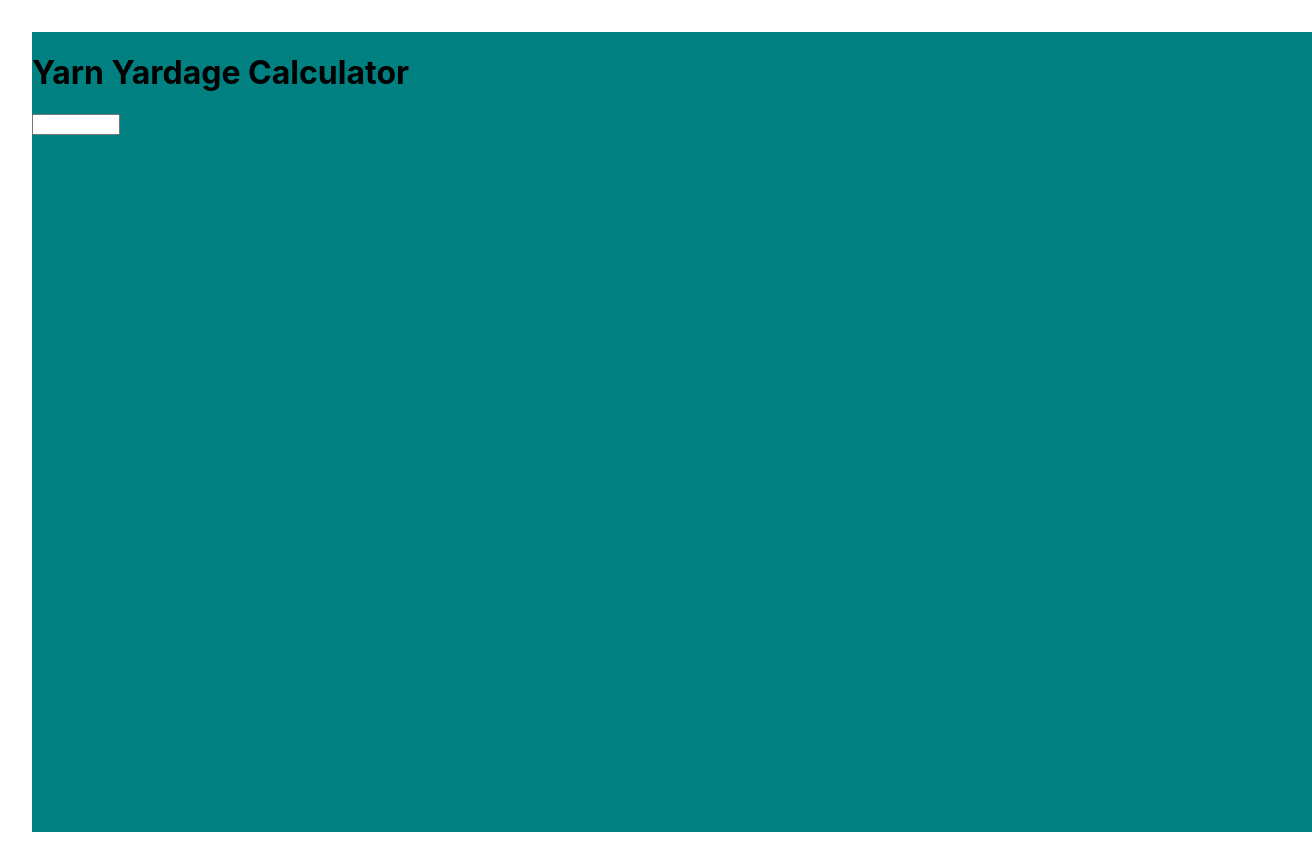
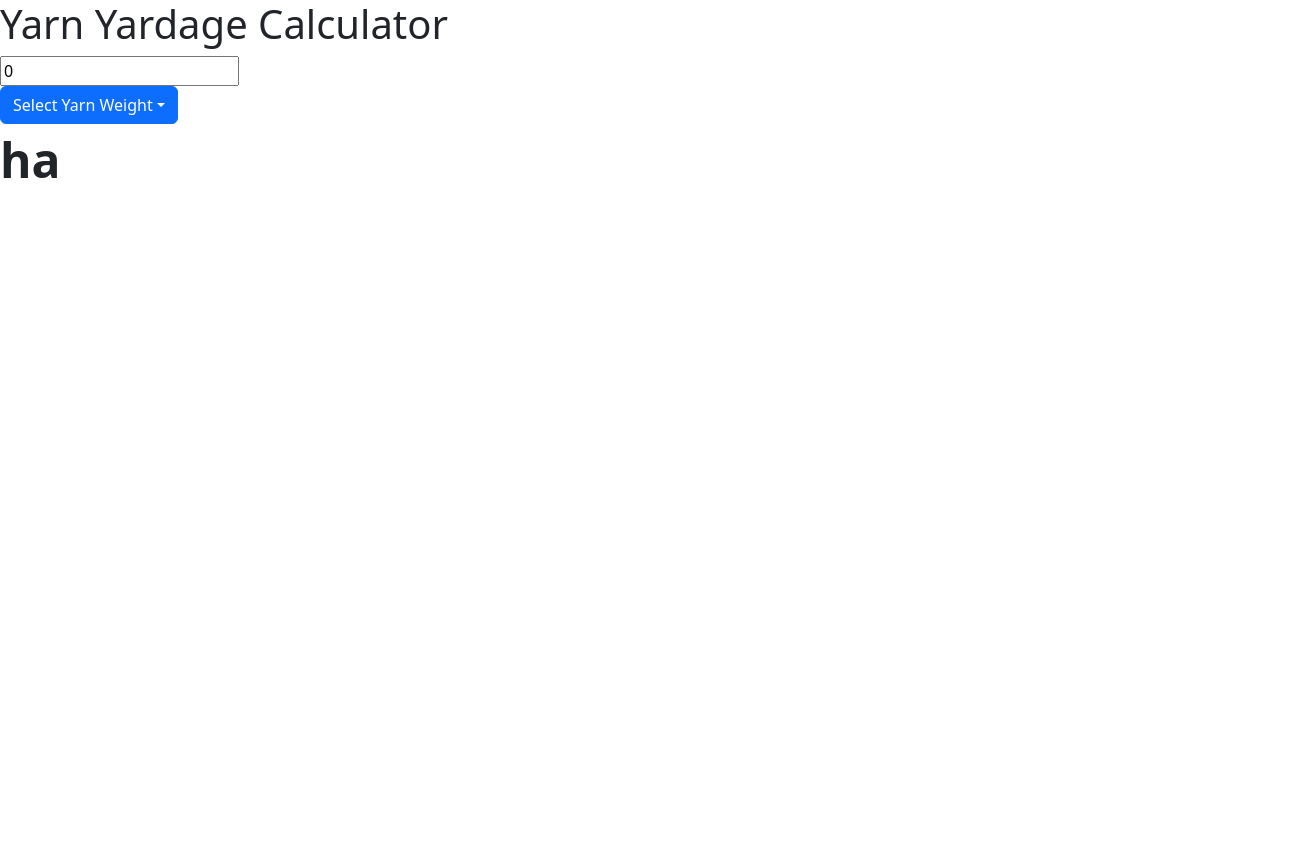
Before and after one commit to racheljay/yarn-yardage-calculator, a React (Create React App) app: page / in a window 1280 px wide. Shown: the whole page, 1312 px wide, since content can reach past the window. After the commit the page ends 800 px from the top, so only its background shows below. Built offline with nearby package versions, Linux system fonts and the light colour scheme.

Commit message:
form wrapper and number input

```diff
--- a/package.json
+++ b/package.json
@@ -3,11 +3,14 @@
   "version": "0.1.0",
   "private": true,
   "dependencies": {
+    "@radix-ui/react-dropdown-menu": "^2.0.6",
     "@stitches/react": "^1.2.8",
     "@testing-library/jest-dom": "^5.17.0",
     "@testing-library/react": "^13.4.0",
     "@testing-library/user-event": "^13.5.0",
+    "bootstrap": "^5.3.2",
     "react": "^18.2.0",
+    "react-bootstrap": "^2.9.1",
     "react-dom": "^18.2.0",
     "react-scripts": "5.0.1",
     "web-vitals": "^2.1.4"
--- a/src/App.js
+++ b/src/App.js
@@ -1,16 +1,19 @@
 import { styled } from '@stitches/react';
+import { useState } from 'react';
+import Dropdown from 'react-bootstrap/Dropdown';
+import DropdownButton from 'react-bootstrap/DropdownButton';
 
-const Container = styled('div', {
-  background: "teal",
-  display: "flex",
-  flexDirection: "column",
-  height: "100vh",
-  margin: "2rem",
-  width: "80rem",
+const Form = styled('form', {
 })
-const Input = styled('input', {
-  width: "5rem"
+
+const Result = styled('div', {
+  fontSize: "3rem",
+  fontWeight: "600"
 })
+
+const WeightInput = styled('input', {
+})
+
 
 // Data includes a min and max for each entry
 const yardagePer100Grams = [
@@ -35,6 +38,22 @@ const weightStrings = [
   "7 - Jumbo"
 ]
 
+
+function YarnTypeDropdown() {
+  return (
+    <DropdownButton id="dropdown-basic-button" title="Select Yarn Weight">
+      {weightStrings.map((item, index) => {
+        return (
+          <Dropdown.Item
+            onClick={() => console.log(item)}
+            key={index}
+          >{item}</Dropdown.Item>
+        )
+      })}
+    </DropdownButton>
+  );
+}
+
 const calculateWeight = (type, weight) => {
   const hundredGramYardage = yardagePer100Grams[type]
 
@@ -45,11 +64,33 @@ const calculateWeight = (type, weight) => {
 }
 
 function App() {
+  const [numberInput, setNumberInput] = useState(0)
+
+  const handleChange = (e) => {
+
+    const isNumber = str => {
+      const numbers = /^[0-9]*$/
+      console.log(str)
+      return str.match(numbers)
+    }
+
+    if (isNumber(e.target.value)) {
+      setNumberInput(e.target.value)
+    }
+  }
   return (
-  <Container>
-    <h1>Yarn Yardage Calculator</h1>
-    <Input></Input>
-  </Container>
+    <>
+      <h1>Yarn Yardage Calculator</h1>
+      <Form onSubmit={e => e.preventDefault()}>
+        <WeightInput
+          onChange={handleChange}
+          type="number"
+          value={numberInput}
+        />
+        <YarnTypeDropdown />
+        <Result>ha</Result>
+      </Form>
+    </>
   )
 }
 
--- a/src/index.js
+++ b/src/index.js
@@ -3,6 +3,7 @@ import ReactDOM from 'react-dom/client';
 import './index.css';
 import App from './App';
 import reportWebVitals from './reportWebVitals';
+import 'bootstrap/dist/css/bootstrap.min.css';
 
 const root = ReactDOM.createRoot(document.getElementById('root'));
 root.render(
```
Also changed, not shown: 1 other file (tests, documents, lock files or other folders).
